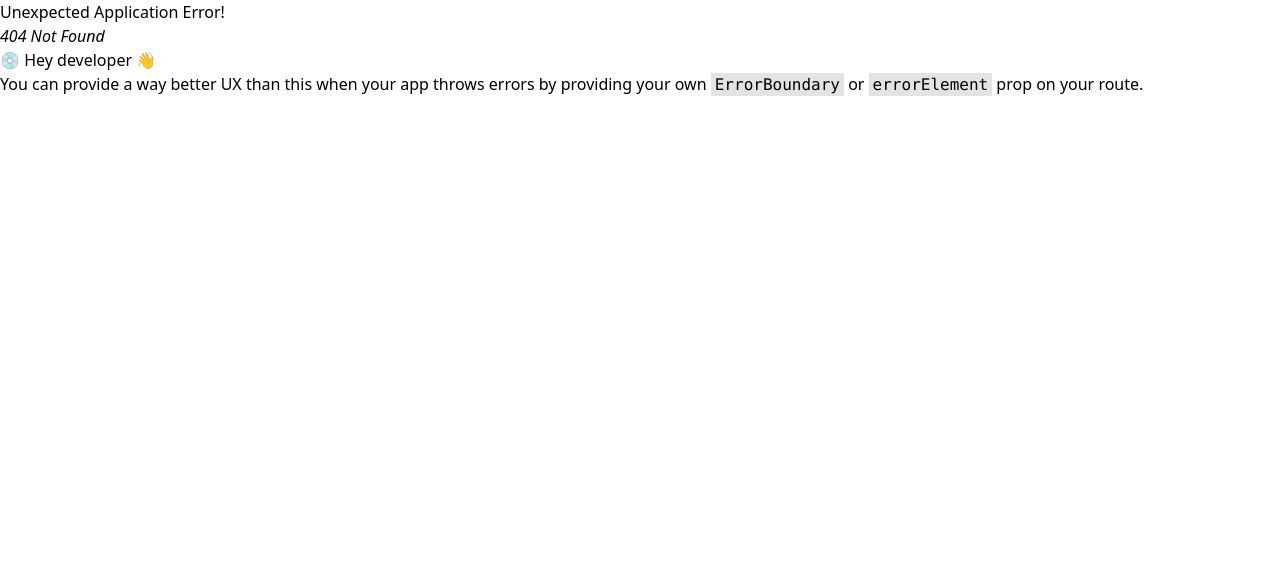
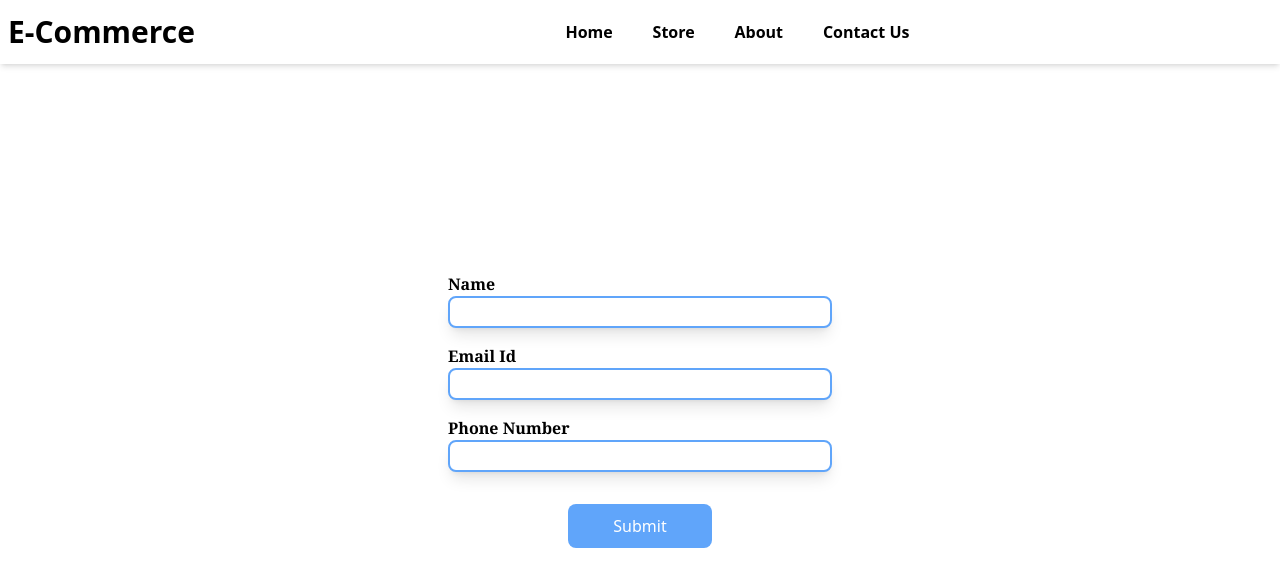
Before and after one commit to VinothKumar6595/e-commerce, a React (Vite) app: page /contactUs in a window 1280 px wide. Before the commit this address had no page. Shown: the top 586 px of the page. Built offline with nearby package versions, Linux system fonts and the light colour scheme.

Commit message:
Post ContactUs

```diff
--- a/src/App.jsx
+++ b/src/App.jsx
@@ -4,6 +4,7 @@ import ProductsList from "./components/ProductsList";
 import { RouterProvider, createBrowserRouter } from "react-router-dom";
 import About from "./components/about";
 import Home from "./components/Home";
+import ContactUs from "./components/ContactUs";
 const router = createBrowserRouter([
   {
     path: "/",
@@ -23,6 +24,7 @@ const router = createBrowserRouter([
     ),
   },
   { path: "/Home", element: <Home /> },
+  { path: "/contactUs", element: <ContactUs /> },
 ]);
 function App() {
   return <RouterProvider router={router} />;
--- a/src/components/About.jsx
+++ b/src/components/About.jsx
@@ -18,6 +18,9 @@ const About = () => {
           </li>
           <li className="hover:cursor-pointer">
             <Link to="/about">About</Link>
+          </li>
+          <li className="hover:cursor-pointer">
+            <Link to="/contactUs">Contact Us</Link>
           </li>
         </ul>
       </div>
--- a/src/components/Cart.jsx
+++ b/src/components/Cart.jsx
@@ -74,7 +74,7 @@ const Cart = ({ setCartToggle }) => {
         );
       })}
       <div className="flex justify-end font-serif font-bold mt-10 mr-10">
-        Total Amount: $ {totalAmount}
+        Total Amount: $ {totalAmount.toFixed(2)}
       </div>
       <div className="flex justify-center mt-10">
         <button className="p-3 bg-blue-400 rounded-xl" onClick={ctx.clearCart}>
--- /dev/null
+++ b/src/components/ContactUs.jsx
@@ -0,0 +1,95 @@
+import React, { Fragment, useState } from "react";
+import { Link } from "react-router-dom";
+
+const ContactUs = () => {
+  const [name, setName] = useState("");
+  const nameChangeHandler = (event) => {
+    setName(event.target.value);
+  };
+  const [email, setEmail] = useState("");
+  const emailChangeHandler = (event) => {
+    setEmail(event.target.value);
+  };
+  const [phone, setPhone] = useState("");
+  const phoneChangeHandler = (event) => {
+    setPhone(event.target.value);
+  };
+
+  const formSubmitHandler = async (event) => {
+    event.preventDefault();
+    const myObj = {
+      name: name,
+      email: email,
+      phone: phone,
+    };
+    const response = await fetch(
+      "https://e-commerce-6da0c-default-rtdb.firebaseio.com/contacts.json",
+      {
+        method: "POST",
+        body: JSON.stringify(myObj),
+        headers: {
+          "content-Type": "application/json",
+        },
+      }
+    );
+    const data = await response.json();
+    console.log(data);
+    setName("");
+    setEmail("");
+    setPhone("");
+  };
+  return (
+    <Fragment>
+      <div className="w-full shadow-md flex items-center pl-2">
+        <h1 className="text-3xl font-bold">E-Commerce</h1>
+        <ul className="flex w-96 justify-around m-auto h-16 items-center font-bold">
+          <li className="hover:cursor-pointer">
+            <Link to="/Home">Home</Link>
+          </li>
+          <li className="hover:cursor-pointer">
+            <Link to="/">Store</Link>
+          </li>
+          <li className="hover:cursor-pointer">
+            <Link to="/about">About</Link>
+          </li>
+          <li className="hover:cursor-pointer">
+            <Link to="/contactUs">Contact Us</Link>
+          </li>
+        </ul>
+      </div>
+      <div>
+        <form
+          className="flex flex-col w-96 m-auto mt-52"
+          onSubmit={formSubmitHandler}
+        >
+          <label className="text-l font-serif font-bold ">Name</label>
+          <input
+            type="text"
+            className=" h-8 rounded-lg shadow-lg  border-solid border-2 border-blue-400 mb-4"
+            onChange={nameChangeHandler}
+            value={name}
+          />
+          <label className="text-l font-serif font-bold ">Email Id</label>
+          <input
+            type="email"
+            className=" h-8 rounded-lg shadow-lg border-solid border-2 border-blue-400 mb-4"
+            onChange={emailChangeHandler}
+            value={email}
+          />
+          <label className="text-l font-serif font-bold ">Phone Number</label>
+          <input
+            type="phone"
+            className=" h-8 rounded-lg shadow-lg border-solid border-2 border-blue-400 mb-4"
+            onChange={phoneChangeHandler}
+            value={phone}
+          />
+          <button className=" bg-blue-400 text-white rounded-lg p-2.5 m-auto mt-4 w-36 flex  text-center justify-center align-middle hover:bg-gray-300 hover:text-blue-400">
+            Submit
+          </button>
+        </form>
+      </div>
+    </Fragment>
+  );
+};
+
+export default ContactUs;
--- a/src/components/Header.jsx
+++ b/src/components/Header.jsx
@@ -23,6 +23,9 @@ const Header = () => {
           <li className="hover:cursor-pointer">
             <Link to="/about">About</Link>
           </li>
+          <li className="hover:cursor-pointer">
+            <Link to="/contactUs">Contact Us</Link>
+          </li>
         </ul>
         <button
           className="mr-10 px-4 py-2 hover:bg-gray-900 hover:text-white rounded-md bg-gray-200 text-black"
--- a/src/components/Home.jsx
+++ b/src/components/Home.jsx
@@ -13,7 +13,10 @@ const products = [
 
 const productsList = products.map((item) => {
   return (
-    <li className="flex justify-between w-96 m-auto p-2 font-bold items-center border-b-[3px] border-slate-950 ">
+    <li
+      key={Math.random()}
+      className="flex justify-between w-96 m-auto p-2 font-bold items-center border-b-[3px] border-slate-950 "
+    >
       {item.title}
       <button className=" bg-blue-300 p-2 rounded-lg font-normal">
         Buy Now
@@ -36,6 +39,9 @@ const Home = () => {
           </li>
           <li className="hover:cursor-pointer">
             <Link to="/about">About</Link>
+          </li>
+          <li className="hover:cursor-pointer">
+            <Link to="/contactUs">Contact Us</Link>
           </li>
         </ul>
       </div>
```
